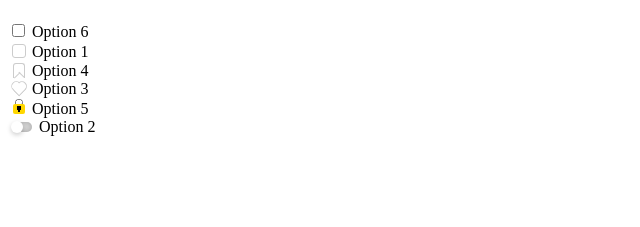
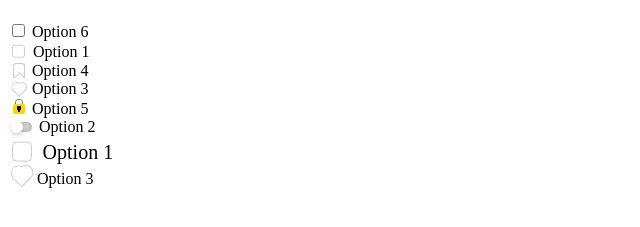
Before and after one commit to mattmcnee/css-checkboxes, a plain HTML site: page index.html in a window 1280 px wide. Shown: the part 59-286 px from the top of the page, without its empty margins (0-640 px from the left). Drawn offline with Linux system fonts and the light colour scheme.

Commit message:
started changing scaling to font size based

```diff
--- a/index.html
+++ b/index.html
@@ -29,6 +29,12 @@
         <label for="checkbox2">
             <input type="checkbox" id="checkbox2" name="option2" value="Option 2" class="checkbox-toggle"> Option 2
         </label><br>
+        <label for="checkbox1" style="font-size: 20px;">
+            <input type="checkbox" style="font-size: 20px;" id="checkbox1" name="option1" value="Option 1" class="checkbox-check"> Option 1
+        </label><br>
+        <label for="checkbox3">
+            <input type="checkbox" style="font-size: 20px;" id="checkbox3" name="option3" value="Option 3" class="checkbox-heart"> Option 3
+        </label><br>
     </form>
 </body>
 </html>
--- a/styles.css
+++ b/styles.css
@@ -22,17 +22,17 @@ input[type="checkbox"].checkbox-lock:hover{
 input[type="checkbox"].checkbox-check {
   appearance: none;
   display: inline-block;
-  height: 14px;
-  width: 14px;
+  height: 1em;
+  width: 1em;
   background-color: var(--checkbox-background);
   border: 1px solid var(--checkbox-border);
-  border-radius: 3px;
+  border-radius: 0.21em;
   position: relative;
-  transition: background-color 0.2s ease;
-  transform: translateY(3px);
+/*  transition: background-color 0.2s ease;*/
+  transform: translateY(0.28em);
   margin-top: 0;
-  margin-right: 2px;
-  margin-bottom: 2px;
+  margin-right: 0.28em;
+/*  margin-bottom: 0.14em;*/
 }
 
 input:checked[type="checkbox"].checkbox-check{
@@ -59,7 +59,7 @@ input[type="checkbox"].checkbox-check:before,
   position: absolute;
   width: 2px;
   border-radius: 1px;
-  transition: background-color 0.2s ease;
+/*  transition: background-color 0.2s ease;*/
   background-color: transparent;
 }
 
@@ -104,36 +104,35 @@ input:checked[type="checkbox"].checkbox-toggle:before{
   left: 10px;
 }
 
+input[type="checkbox"].checkbox-heart,
+input[type="checkbox"].checkbox-heart:before,
+input[type="checkbox"].checkbox-heart:after{
+background-color: var(--checkbox-background);
+border-radius: 0px;
+border-top-left-radius: 1em;
+border-top-right-radius: 1em;
+transition: background-color 0.2s ease;
+}
+
 input[type="checkbox"].checkbox-heart {
   appearance: none;
-  height: 14px;
-  width: 10px;
+  height: 1em;
+  width: 0.75em;
   position: relative;
-  border-bottom-right-radius: 5px;
+  border-bottom-right-radius: 0.4em;
   border: 1px solid var(--checkbox-border);
   transform: rotateZ(-45deg) translateY(1px);
     margin-right: 6px;
         margin-bottom: 0;
         margin-top: 0;
+
 }
-
-input[type="checkbox"].checkbox-heart,
-input[type="checkbox"].checkbox-heart:before,
-input[type="checkbox"].checkbox-heart:after{
-background-color: var(--checkbox-background);
-border-radius: 0px;
-border-top-left-radius: 10px;
-border-top-right-radius: 10px;
-transition: background-color 0.2s ease;
-}
-
-
 
 input[type="checkbox"].checkbox-heart:before{
   content: '';
   position: absolute;
-  width: 8px;
-  height: 12px;
+  width: calc(0.75em - 2px);
+  height: 0.75em;
   top: 0;
   left: 0;
 }
@@ -141,10 +140,10 @@ input[type="checkbox"].checkbox-heart:before{
 input[type="checkbox"].checkbox-heart:after{
   content: '';
   position: absolute;
-  width: 8px;
-  height: 12px;
-  top: 1px;
-  left: 1px;
+  width: calc(0.68em - 1px);
+  height: calc(1em - 1.5px);
+  top: calc(0.07em + 0px);
+  left: calc(0.15em - 1px);
   border-bottom-left-radius: 5px;
   border: 1px solid var(--checkbox-border);
   z-index: -1;
```
